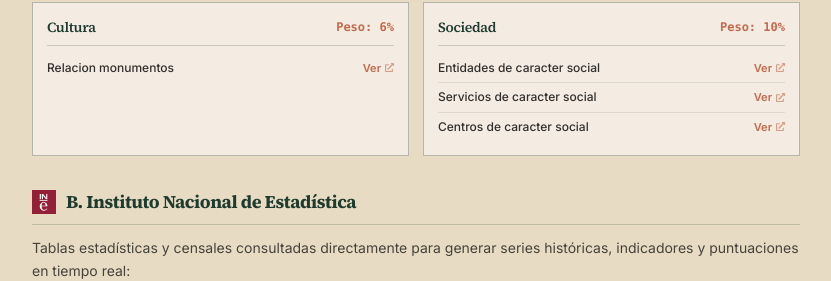
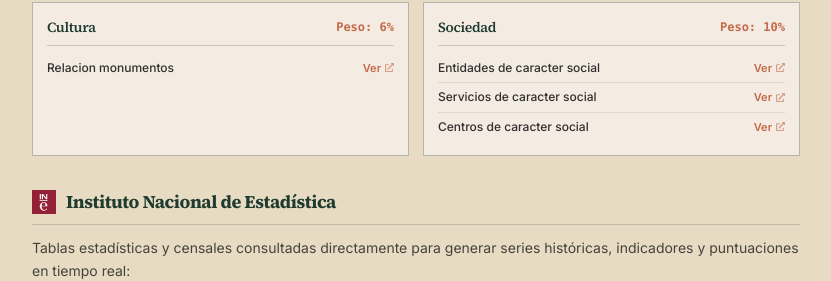
Before and after one commit to deeivihh/mepuedoquedar-es, a Next.js app: page /metodologia in a window 1280 px wide. Shown: the part 2798-3079 px from the top of the page, without its empty margins (224-1055 px from the left). Built offline with nearby package versions, Linux system fonts and the light colour scheme.

Commit message:
Minors fixes

```diff
--- a/src/app/metodologia/page.tsx
+++ b/src/app/metodologia/page.tsx
@@ -305,7 +305,7 @@
                                     className="w-6 h-6 object-contain shrink-0"
                                 />
                                 <h3 className="title-font text-lg font-bold text-title">
-                                    B. Instituto Nacional de Estadística
+                                    Instituto Nacional de Estadística
                                 </h3>
                             </div>
                             <p className="text-black/70 text-xs md:text-sm leading-relaxed">
--- a/src/app/page.tsx
+++ b/src/app/page.tsx
@@ -32,6 +32,7 @@
                         </p>
                         <nav className="pointer-events-auto flex items-center gap-3 shrink-0 order-first md:order-last">
                             <Link
+                                prefetch={false}
                                 href="/metodologia"
                                 title="Metodología"
                                 aria-label="Metodología"
```
